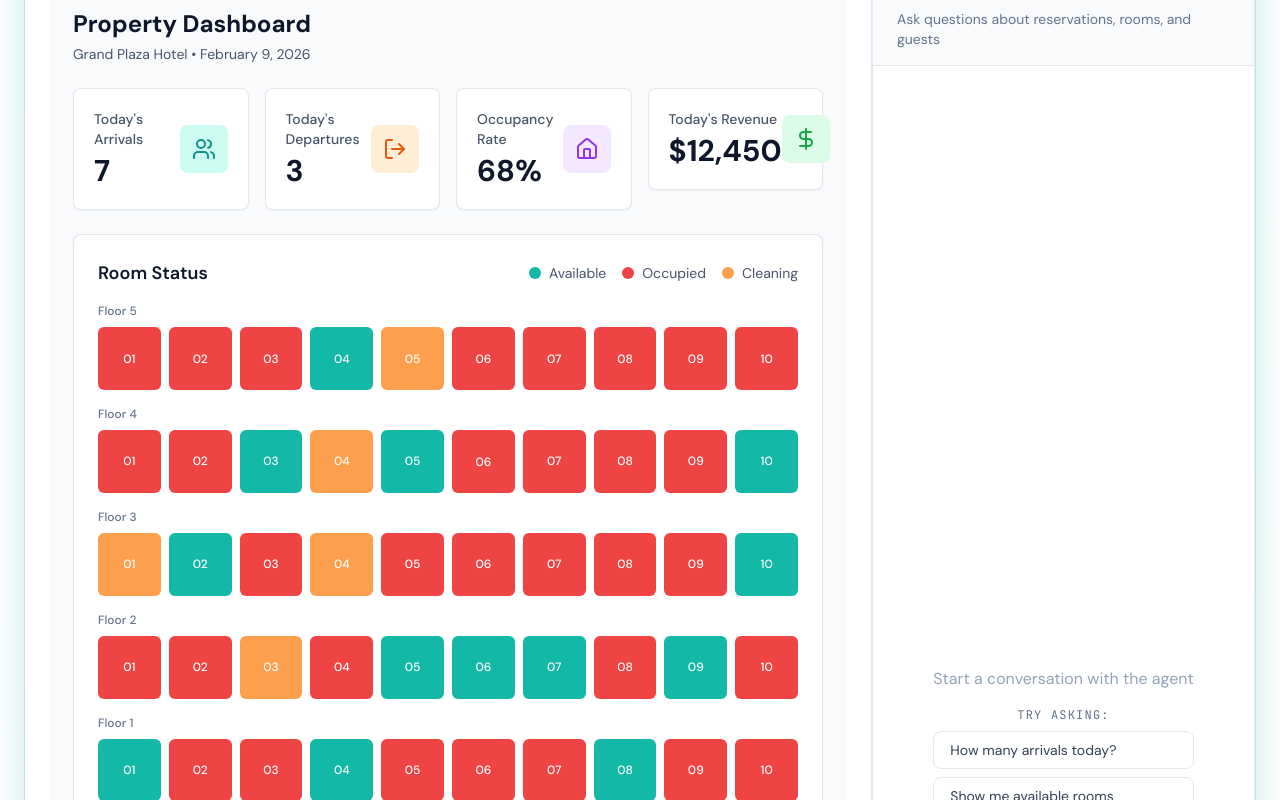
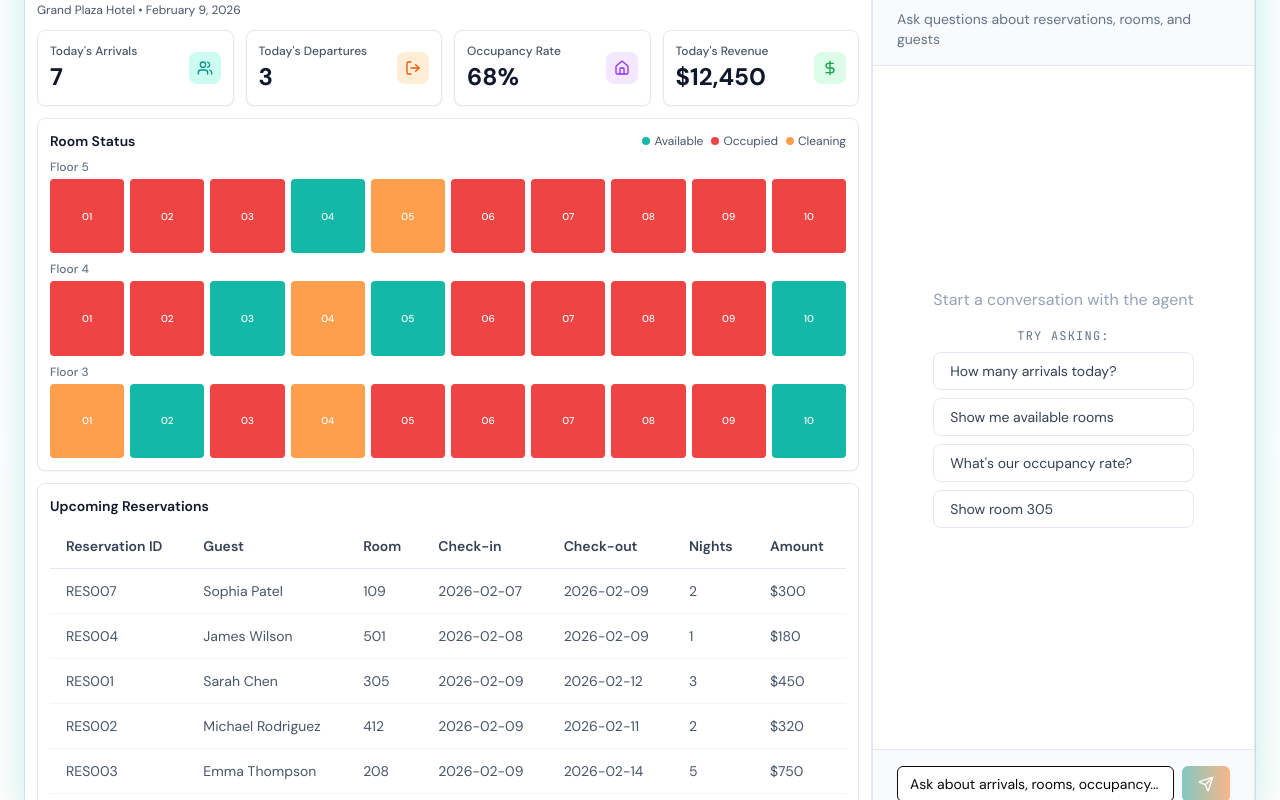
Before and after one commit to agent-school/website, a Next.js app: page / in a window 1280 px wide. Shown: the part 10120-10920 px from the top of the page. Built offline with nearby package versions, Linux system fonts and the light colour scheme.

Commit message:
dev: better demos in the front page

```diff
--- a/src/app/demos/crm/page.tsx
+++ b/src/app/demos/crm/page.tsx
@@ -10,18 +10,20 @@ export const metadata = {
 
 export default function CRMDemoPage() {
   return (
-    <main className="min-h-screen bg-gradient-to-br from-slate-50 to-slate-100 dark:from-slate-950 dark:to-slate-900 p-8">
-      <div className="max-w-[1800px] mx-auto">
-        <div className="mb-8">
-          <h1 className="font-display text-4xl font-bold text-slate-900 dark:text-slate-100 mb-3">
+    <main className="h-screen bg-gradient-to-br from-slate-50 to-slate-100 dark:from-slate-950 dark:to-slate-900 p-4 flex flex-col">
+      <div className="max-w-[1800px] mx-auto w-full flex flex-col flex-1 min-h-0">
+        <div className="mb-4 flex-shrink-0">
+          <h1 className="font-display text-3xl font-bold text-slate-900 dark:text-slate-100 mb-1">
             CRM Pipeline Demo
           </h1>
-          <p className="text-lg text-slate-600 dark:text-slate-400">
+          <p className="text-sm text-slate-600 dark:text-slate-400">
             Interactive sales pipeline with natural language agent queries
           </p>
         </div>
 
-        <CRMDemo />
+        <div className="flex-1 min-h-0">
+          <CRMDemo />
+        </div>
       </div>
     </main>
   );
--- a/src/app/demos/granola/page.tsx
+++ b/src/app/demos/granola/page.tsx
@@ -5,18 +5,18 @@ export const dynamic = 'force-dynamic';
 
 export default function GranolaDemoPage() {
   return (
-    <div className="min-h-screen bg-slate-50 dark:bg-slate-950 p-6">
-      <div className="max-w-[1600px] mx-auto">
-        <div className="mb-8">
-          <h1 className="font-display text-4xl text-slate-900 dark:text-slate-100 mb-2">
+    <div className="h-screen bg-slate-50 dark:bg-slate-950 p-4 flex flex-col">
+      <div className="max-w-[1600px] mx-auto w-full flex flex-col flex-1 min-h-0">
+        <div className="mb-4 flex-shrink-0">
+          <h1 className="font-display text-3xl text-slate-900 dark:text-slate-100 mb-1">
             Granola Meeting Transcript Demo
           </h1>
-          <p className="text-slate-600 dark:text-slate-400">
+          <p className="text-sm text-slate-600 dark:text-slate-400">
             Interactive Meeting Transcript Analysis with AI Agent
           </p>
         </div>
 
-        <div className="h-[800px]">
+        <div className="flex-1 min-h-0">
           <GranolaDemo />
         </div>
       </div>
--- a/src/app/demos/hotel-pms/page.tsx
+++ b/src/app/demos/hotel-pms/page.tsx
@@ -5,18 +5,18 @@ export const dynamic = 'force-dynamic';
 
 export default function HotelPMSDemoPage() {
   return (
-    <div className="min-h-screen bg-slate-50 dark:bg-slate-950 p-6">
-      <div className="max-w-[1600px] mx-auto">
-        <div className="mb-8">
-          <h1 className="font-display text-4xl text-slate-900 dark:text-slate-100 mb-2">
+    <div className="h-screen bg-slate-50 dark:bg-slate-950 p-4 flex flex-col">
+      <div className="max-w-[1600px] mx-auto w-full flex flex-col flex-1 min-h-0">
+        <div className="mb-4 flex-shrink-0">
+          <h1 className="font-display text-3xl text-slate-900 dark:text-slate-100 mb-1">
             Hotel PMS Demo
           </h1>
-          <p className="text-slate-600 dark:text-slate-400">
+          <p className="text-sm text-slate-600 dark:text-slate-400">
             Interactive Property Management System with AI Agent
           </p>
         </div>
 
-        <div className="h-[800px]">
+        <div className="flex-1 min-h-0">
           <HotelPMSDemo />
         </div>
       </div>
--- a/src/app/demos/notion/page.tsx
+++ b/src/app/demos/notion/page.tsx
@@ -5,18 +5,20 @@ export const dynamic = 'force-dynamic';
 
 export default function TestNotionPage() {
   return (
-    <div className="min-h-screen bg-slate-50 dark:bg-slate-950 py-12 px-6">
-      <div className="max-w-[1600px] mx-auto">
-        <div className="mb-8">
-          <h1 className="font-display text-4xl text-slate-900 dark:text-slate-100 mb-2">
+    <div className="h-screen bg-slate-50 dark:bg-slate-950 py-4 px-4 flex flex-col">
+      <div className="max-w-[1600px] mx-auto w-full flex flex-col flex-1 min-h-0">
+        <div className="mb-4 flex-shrink-0">
+          <h1 className="font-display text-3xl text-slate-900 dark:text-slate-100 mb-1">
             Notion Task Database Demo
           </h1>
-          <p className="text-slate-600 dark:text-slate-400">
+          <p className="text-sm text-slate-600 dark:text-slate-400">
             Interactive demo of AI agent managing Notion tasks
           </p>
         </div>
 
-        <NotionDemo />
+        <div className="flex-1 min-h-0">
+          <NotionDemo />
+        </div>
       </div>
     </div>
   );
--- a/src/components/mocks/_framework/MockUIShell.tsx
+++ b/src/components/mocks/_framework/MockUIShell.tsx
@@ -18,11 +18,12 @@ export function MockUIShell({ title, children, sidebar, className = "" }: MockUI
         shadow-glow-teal
         overflow-hidden
         flex flex-col
+        h-full
         ${className}
       `.trim()}
     >
       {/* macOS Window Header */}
-      <div className="flex items-center gap-3 px-5 py-3 bg-slate-50 dark:bg-slate-800 border-b border-slate-200 dark:border-slate-800">
+      <div className="flex items-center gap-3 px-5 py-3 bg-slate-50 dark:bg-slate-800 border-b border-slate-200 dark:border-slate-800 flex-shrink-0">
         {/* macOS Window Dots */}
         <div className="flex gap-1.5">
           <div className="w-3 h-3 rounded-full bg-red-400" />
@@ -39,7 +40,7 @@ export function MockUIShell({ title, children, sidebar, className = "" }: MockUI
       {/* Content Area */}
       <div className="flex flex-col lg:flex-row flex-1 min-h-0">
         {/* Main Content */}
-        <div className="flex-1 overflow-auto p-6">
+        <div className="flex-1 overflow-auto p-3 min-h-0">
           {children}
         </div>
 
@@ -51,6 +52,7 @@ export function MockUIShell({ title, children, sidebar, className = "" }: MockUI
             border-slate-200 dark:border-slate-800
             bg-slate-50 dark:bg-slate-800/50
             overflow-auto
+            min-h-0
           ">
             {sidebar}
           </div>
--- a/src/components/mocks/crm/CRMDemo.tsx
+++ b/src/components/mocks/crm/CRMDemo.tsx
@@ -26,17 +26,17 @@ function CRMDemoContent() {
   const { state, sendQuery } = useMockUI<CRMState>();
 
   return (
-    <div className="flex flex-col lg:flex-row min-h-[700px] gap-4">
+    <div className="flex flex-col lg:flex-row h-full gap-4 min-h-0">
       {/* Main Pipeline View */}
       <MockUIShell
         title="Sales CRM - Pipeline"
-        className="flex-1 min-h-[420px]"
+        className="flex-1"
       >
         <Pipeline />
       </MockUIShell>
 
       {/* Agent Interface Sidebar */}
-      <div className="w-full lg:w-[400px] min-h-[280px]">
+      <div className="w-full lg:w-[400px] lg:max-h-full overflow-hidden">
         <AgentInterface
           messages={state.responses}
           onSendQuery={sendQuery}
--- a/src/components/mocks/granola/GranolaDemo.tsx
+++ b/src/components/mocks/granola/GranolaDemo.tsx
@@ -20,7 +20,7 @@ function GranolaDemoContent() {
   const { state, sendQuery } = useMockUI();
 
   return (
-    <div className="h-[600px]">
+    <div className="h-full">
       <MockUIShell
         title="Granola - Meeting Transcript Analysis"
         sidebar={
--- a/src/components/mocks/hotel-pms/Dashboard.tsx
+++ b/src/components/mocks/hotel-pms/Dashboard.tsx
@@ -26,7 +26,7 @@ export function Dashboard() {
     return data.reservations
       .filter((r: typeof data.reservations[0]) => r.status === "confirmed" || r.status === "checked-in")
       .sort((a: typeof data.reservations[0], b: typeof data.reservations[0]) => a.checkIn.localeCompare(b.checkIn))
-      .slice(0, 8);
+      .slice(0, 5);
   }, [data.reservations]);
 
   const getRoomStatusColor = (status: Room["status"]) => {
@@ -41,35 +41,35 @@ export function Dashboard() {
   };
 
   return (
-    <div className="p-6 space-y-6 bg-slate-50 dark:bg-slate-900 min-h-screen">
+    <div className="space-y-3 h-full overflow-y-auto">
       {/* Header */}
-      <div className="mb-6">
-        <h1 className="text-2xl font-bold text-slate-900 dark:text-slate-100">
+      <div className="flex-shrink-0">
+        <h1 className="text-lg font-bold text-slate-900 dark:text-slate-100">
           Property Dashboard
         </h1>
-        <p className="text-sm text-slate-600 dark:text-slate-400 mt-1">
+        <p className="text-xs text-slate-600 dark:text-slate-400 mt-0.5">
           Grand Plaza Hotel • February 9, 2026
         </p>
       </div>
 
       {/* Stats Cards */}
-      <div className="grid grid-cols-1 sm:grid-cols-2 lg:grid-cols-4 gap-4">
+      <div className="grid grid-cols-2 lg:grid-cols-4 gap-3">
         <InteractiveElement
           id="arrivals-card"
           highlight={highlightedIds.includes("arrivals-card")}
         >
-          <div className="bg-white dark:bg-slate-800 rounded-lg p-5 border border-slate-200 dark:border-slate-700 shadow-sm">
+          <div className="bg-white dark:bg-slate-800 rounded-lg p-3 border border-slate-200 dark:border-slate-700 shadow-sm">
             <div className="flex items-center justify-between">
               <div>
-                <p className="text-sm font-medium text-slate-600 dark:text-slate-400">
+                <p className="text-xs font-medium text-slate-600 dark:text-slate-400">
                   Today's Arrivals
                 </p>
-                <p className="text-3xl font-bold text-slate-900 dark:text-slate-100 mt-1">
+                <p className="text-2xl font-bold text-slate-900 dark:text-slate-100 mt-0.5">
                   {data.stats.todayArrivals}
                 </p>
               </div>
-              <div className="bg-teal-100 dark:bg-teal-900/30 p-3 rounded-lg">
-                <Users className="w-6 h-6 text-teal-600 dark:text-teal-400" />
+              <div className="bg-teal-100 dark:bg-teal-900/30 p-2 rounded-lg">
+                <Users className="w-4 h-4 text-teal-600 dark:text-teal-400" />
               </div>
             </div>
           </div>
@@ -79,18 +79,18 @@ export function Dashboard() {
           id="departures-card"
           highlight={highlightedIds.includes("departures-card")}
         >
-          <div className="bg-white dark:bg-slate-800 rounded-lg p-5 border border-slate-200 dark:border-slate-700 shadow-sm">
+          <div className="bg-white dark:bg-slate-800 rounded-lg p-3 border border-slate-200 dark:border-slate-700 shadow-sm">
             <div className="flex items-center justify-between">
               <div>
-                <p className="text-sm font-medium text-slate-600 dark:text-slate-400">
+                <p className="text-xs font-medium text-slate-600 dark:text-slate-400">
                   Today's Departures
                 </p>
-                <p className="text-3xl font-bold text-slate-900 dark:text-slate-100 mt-1">
+                <p className="text-2xl font-bold text-slate-900 dark:text-slate-100 mt-0.5">
                   {data.stats.todayDepartures}
                 </p>
               </div>
-              <div className="bg-orange-100 dark:bg-orange-900/30 p-3 rounded-lg">
-                <LogOut className="w-6 h-6 text-orange-600 dark:text-orange-400" />
+              <div className="bg-orange-100 dark:bg-orange-900/30 p-2 rounded-lg">
+                <LogOut className="w-4 h-4 text-orange-600 dark:text-orange-400" />
               </div>
             </div>
           </div>
@@ -100,18 +100,18 @@ export function Dashboard() {
           id="occupancy-card"
           highlight={highlightedIds.includes("occupancy-card")}
         >
-          <div className="bg-white dark:bg-slate-800 rounded-lg p-5 border border-slate-200 dark:border-slate-700 shadow-sm">
+          <div className="bg-white dark:bg-slate-800 rounded-lg p-3 border border-slate-200 dark:border-slate-700 shadow-sm">
             <div className="flex items-center justify-between">
               <div>
-                <p className="text-sm font-medium text-slate-600 dark:text-slate-400">
+                <p className="text-xs font-medium text-slate-600 dark:text-slate-400">
                   Occupancy Rate
                 </p>
-                <p className="text-3xl font-bold text-slate-900 dark:text-slate-100 mt-1">
+                <p className="text-2xl font-bold text-slate-900 dark:text-slate-100 mt-0.5">
                   {data.stats.occupancyRate}%
                 </p>
               </div>
-              <div className="bg-purple-100 dark:bg-purple-900/30 p-3 rounded-lg">
-                <Home className="w-6 h-6 text-purple-600 dark:text-purple-400" />
+              <div className="bg-purple-100 dark:bg-purple-900/30 p-2 rounded-lg">
+                <Home className="w-4 h-4 text-purple-600 dark:text-purple-400" />
               </div>
             </div>
           </div>
@@ -121,18 +121,18 @@ export function Dashboard() {
           id="revenue-card"
           highlight={highlightedIds.includes("revenue-card")}
         >
-          <div className="bg-white dark:bg-slate-800 rounded-lg p-5 border border-slate-200 dark:border-slate-700 shadow-sm">
+          <div className="bg-white dark:bg-slate-800 rounded-lg p-3 border border-slate-200 dark:border-slate-700 shadow-sm">
             <div className="flex items-center justify-between">
               <div>
-                <p className="text-sm font-medium text-slate-600 dark:text-slate-400">
+                <p className="text-xs font-medium text-slate-600 dark:text-slate-400">
                   Today's Revenue
                 </p>
-                <p className="text-3xl font-bold text-slate-900 dark:text-slate-100 mt-1">
+                <p className="text-2xl font-bold text-slate-900 dark:text-slate-100 mt-0.5">
                   ${data.stats.todayRevenue.toLocaleString()}
                 </p>
               </div>
-              <div className="bg-green-100 dark:bg-green-900/30 p-3 rounded-lg">
-                <DollarSign className="w-6 h-6 text-green-600 dark:text-green-400" />
+              <div className="bg-green-100 dark:bg-green-900/30 p-2 rounded-lg">
+                <DollarSign className="w-4 h-4 text-green-600 dark:text-green-400" />
               </div>
             </div>
           </div>
@@ -144,36 +144,37 @@ export function Dashboard() {
         id="room-grid"
         highlight={highlightedIds.includes("room-grid")}
       >
-        <div className="bg-white dark:bg-slate-800 rounded-lg p-6 border border-slate-200 dark:border-slate-700 shadow-sm">
-          <div className="flex items-center justify-between mb-4">
-            <h2 className="text-lg font-semibold text-slate-900 dark:text-slate-100">
+        <div className="bg-white dark:bg-slate-800 rounded-lg p-3 border border-slate-200 dark:border-slate-700 shadow-sm">
+          <div className="flex items-center justify-between mb-2">
+            <h2 className="text-sm font-semibold text-slate-900 dark:text-slate-100">
               Room Status
             </h2>
-            <div className="flex gap-4 text-sm">
-              <div className="flex items-center gap-2">
-                <div className="w-3 h-3 rounded-full bg-teal-500" />
+            <div className="flex gap-2 text-xs">
+              <div className="flex items-center gap-1">
+                <div className="w-2 h-2 rounded-full bg-teal-500" />
                 <span className="text-slate-600 dark:text-slate-400">Available</span>
               </div>
-              <div className="flex items-center gap-2">
-                <div className="w-3 h-3 rounded-full bg-red-500" />
+              <div className="flex items-center gap-1">
+                <div className="w-2 h-2 rounded-full bg-red-500" />
                 <span className="text-slate-600 dark:text-slate-400">Occupied</span>
               </div>
-              <div className="flex items-center gap-2">
-                <div className="w-3 h-3 rounded-full bg-amber-500" />
+              <div className="flex items-center gap-1">
+                <div className="w-2 h-2 rounded-full bg-amber-500" />
                 <span className="text-slate-600 dark:text-slate-400">Cleaning</span>
               </div>
             </div>
           </div>
 
-          <div className="space-y-4">
+          <div className="space-y-2">
             {Object.entries(roomsByFloor)
               .sort(([a], [b]) => Number(b) - Number(a))
+              .slice(0, 3)
               .map(([floor, rooms]) => (
                 <div key={floor}>
-                  <p className="text-xs font-medium text-slate-500 dark:text-slate-400 mb-2">
+                  <p className="text-xs font-medium text-slate-500 dark:text-slate-400 mb-1">
                     Floor {floor}
                   </p>
-                  <div className="grid grid-cols-5 sm:grid-cols-10 gap-2">
+                  <div className="grid grid-cols-10 gap-1.5">
                     {rooms.map(room => (
                       <InteractiveElement
                         key={room.number}
@@ -182,8 +183,8 @@ export function Dashboard() {
                       >
                         <div
                           className={`
-                            aspect-square rounded-md flex items-center justify-center
-                            text-white text-xs font-medium cursor-pointer
+                            aspect-square rounded flex items-center justify-center
+                            text-white text-[10px] font-medium cursor-pointer
                             hover:opacity-80 transition-opacity
                             ${getRoomStatusColor(room.status)}
                           `}
@@ -201,8 +202,8 @@ export function Dashboard() {
       </InteractiveElement>
 
       {/* Upcoming Reservations */}
-      <div className="bg-white dark:bg-slate-800 rounded-lg p-6 border border-slate-200 dark:border-slate-700 shadow-sm">
-        <h2 className="text-lg font-semibold text-slate-900 dark:text-slate-100 mb-4">
+      <div className="bg-white dark:bg-slate-800 rounded-lg p-3 border border-slate-200 dark:border-slate-700 shadow-sm">
+        <h2 className="text-sm font-semibold text-slate-900 dark:text-slate-100 mb-2">
           Upcoming Reservations
         </h2>
         <DataDisplay
--- a/src/components/mocks/hotel-pms/HotelPMSDemo.tsx
+++ b/src/components/mocks/hotel-pms/HotelPMSDemo.tsx
@@ -12,6 +12,7 @@ function HotelPMSContent() {
   const { state, sendQuery } = useMockUI<HotelData>();
 
   return (
+    <div className="h-full">
       <MockUIShell
         title="Grand Plaza Hotel PMS"
         sidebar={
@@ -33,6 +34,7 @@ function HotelPMSContent() {
       >
         <Dashboard />
       </MockUIShell>
+    </div>
   );
 }
 
--- a/src/components/mocks/notion/NotionDemo.tsx
+++ b/src/components/mocks/notion/NotionDemo.tsx
@@ -29,6 +29,7 @@ function NotionContent() {
   };
 
   return (
+    <div className="h-full">
       <MockUIShell
         title="Notion — Project Tasks"
         sidebar={
@@ -42,7 +43,6 @@ function NotionContent() {
             subtitle="Manage your tasks with natural language"
           />
         }
-      className="h-[700px] max-w-[1400px] mx-auto"
       >
         <div className="space-y-4">
           {/* Header */}
@@ -70,6 +70,7 @@ function NotionContent() {
           />
         </div>
       </MockUIShell>
+    </div>
   );
 }
 
```
Lines whose indentation alone changed are shown as unchanged.
